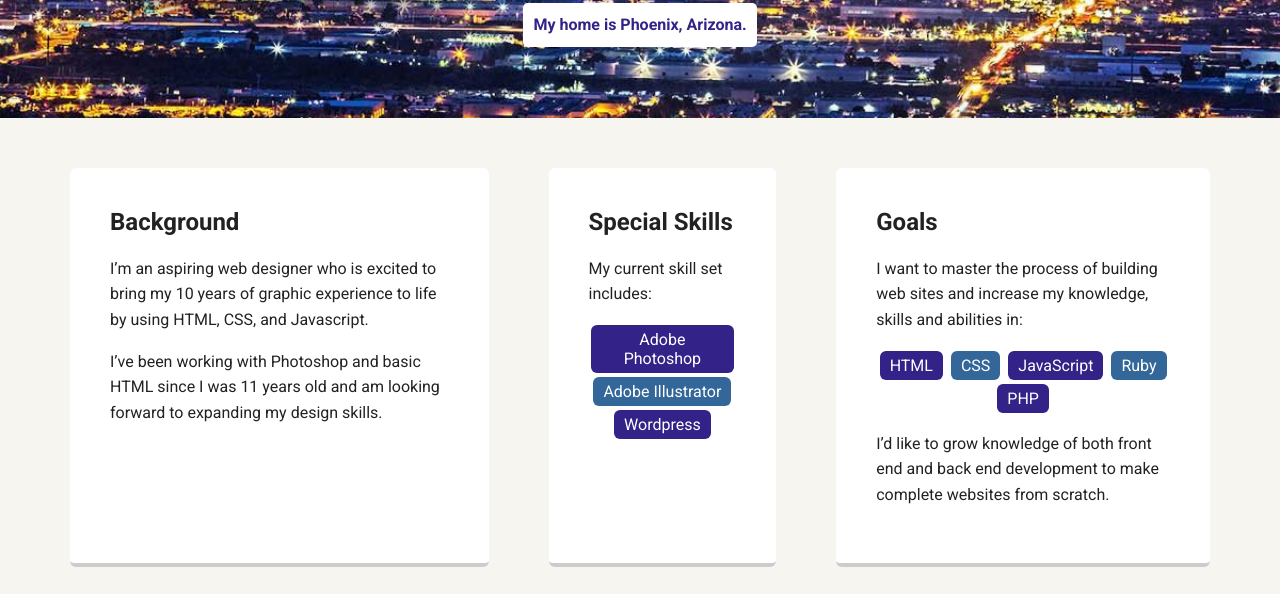
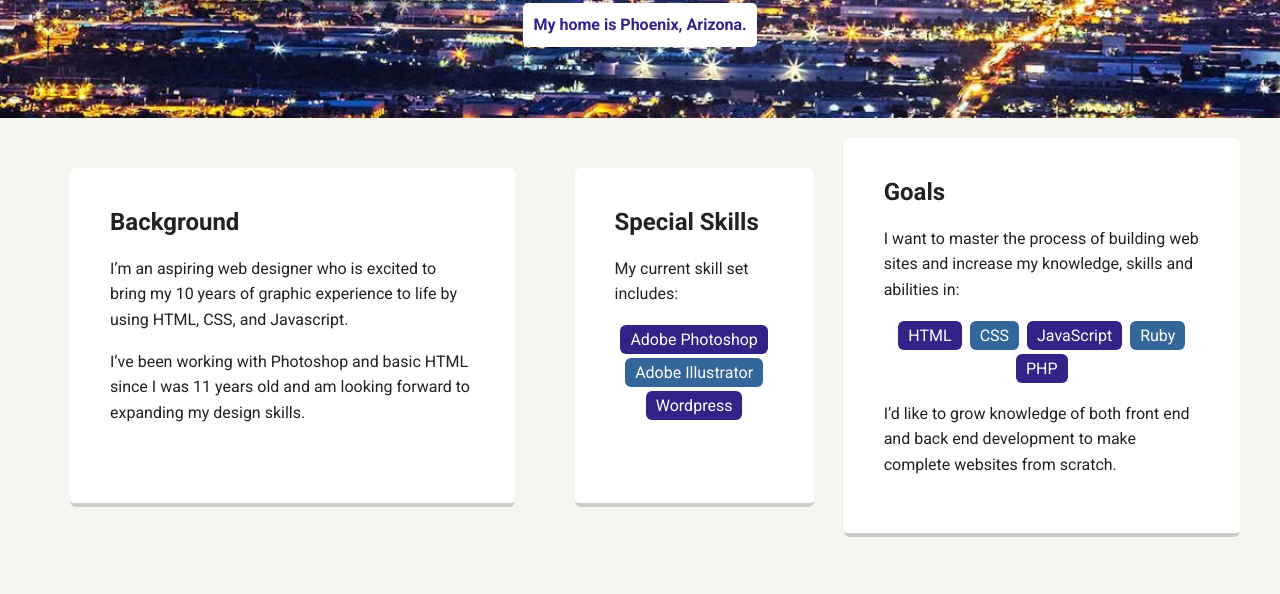
Before and after one commit to CierraNewman/portfolio_update_v1, a plain HTML site: page index.html in a window 1280 px wide. Shown: the part 352-946 px from the top of the page. Drawn offline with Linux system fonts and the light colour scheme; a web font is replaced by a local one.

Commit message:
Layout changes

```diff
--- a/styles.css
+++ b/styles.css
@@ -102,6 +102,7 @@ header .profile-image:hover {
   border-color: #ffDD00;
 }
 .cardfullwidth{
+  display: inline-block
   margin: 30px;
   padding: 20px 40px 40px;
   max-width: 1000px;
```
